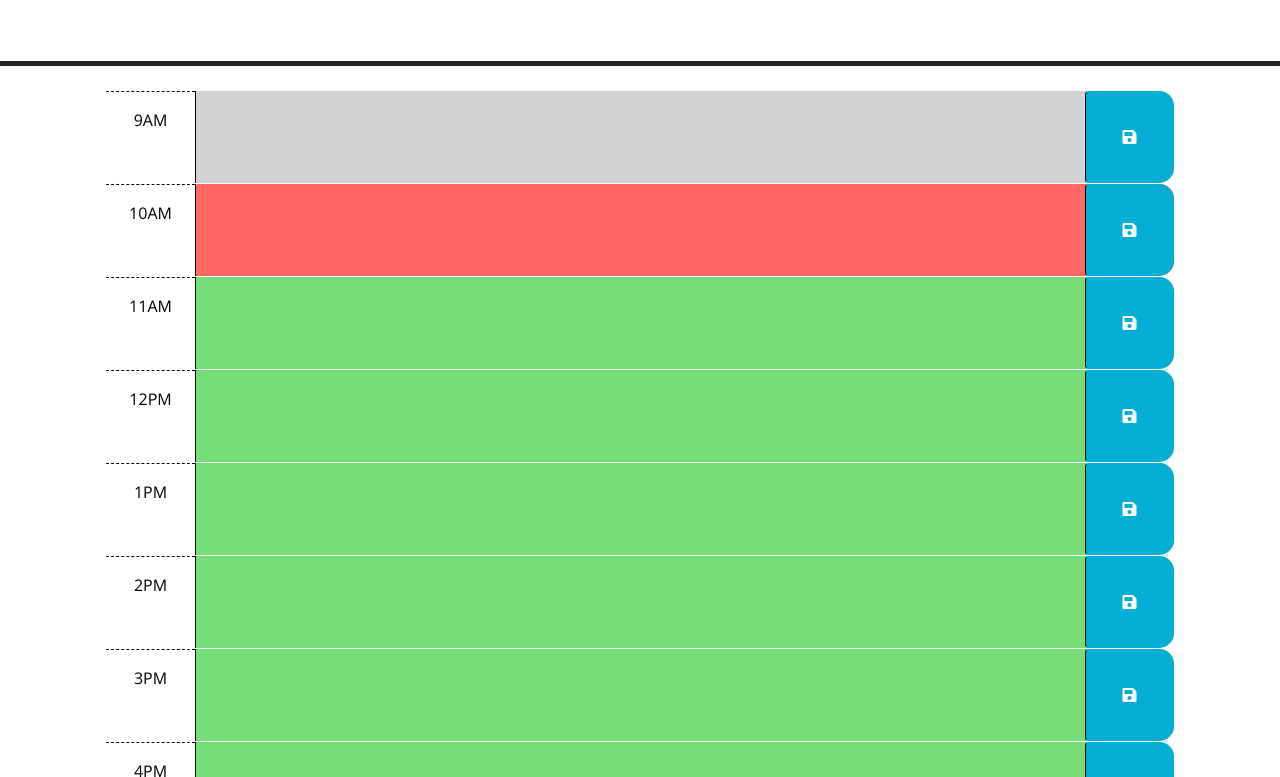
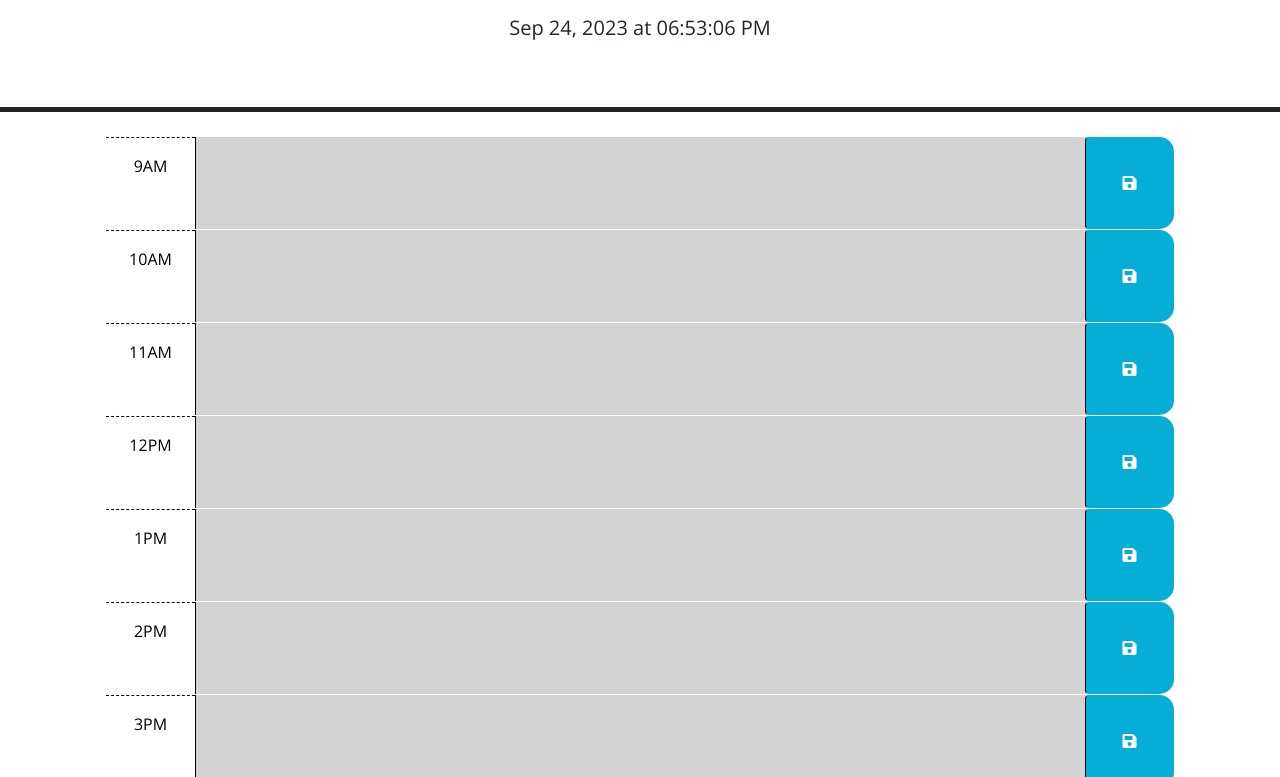
Before and after one commit to FrattiJ/Planner, a plain HTML site: page index.html in a window 1280 px wide. Shown: the part 166-943 px from the top of the page. Drawn offline with nearby package versions, Linux system fonts and the light colour scheme.

Commit message:
finished

```diff
--- a/index.html
+++ b/index.html
@@ -40,7 +40,7 @@
         -->
 
       <!-- Example of a past time block. The "past" class adds a gray background color. -->
-      <div id="hour-9" class="row time-block past">
+      <div id="09" class="row time-block">
         <div class="col-2 col-md-1 hour text-center py-3">9AM</div>
         <textarea class="col-8 col-md-10 description" rows="3"> </textarea>
         <button class="btn saveBtn col-2 col-md-1" aria-label="save">
@@ -49,7 +49,7 @@
       </div>
 
       <!-- Example of a a present time block. The "present" class adds a red background color. -->
-      <div id="hour-10" class="row time-block present">
+      <div id="10" class="row time-block">
         <div class="col-2 col-md-1 hour text-center py-3">10AM</div>
         <textarea class="col-8 col-md-10 description" rows="3"> </textarea>
         <button class="btn saveBtn col-2 col-md-1" aria-label="save">
@@ -58,7 +58,7 @@
       </div>
 
       <!-- Example of a future time block. The "future" class adds a green background color. -->
-      <div id="hour-11" class="row time-block future">
+      <div id="11" class="row time-block">
         <div class="col-2 col-md-1 hour text-center py-3">11AM</div>
         <textarea class="col-8 col-md-10 description" rows="3"> </textarea>
         <button class="btn saveBtn col-2 col-md-1" aria-label="save">
@@ -66,7 +66,7 @@
         </button>
       </div>
 
-      <div id="hour-12" class="row time-block future">
+      <div id="12" class="row time-block">
         <div class="col-2 col-md-1 hour text-center py-3">12PM</div>
         <textarea class="col-8 col-md-10 description" rows="3"> </textarea>
         <button class="btn saveBtn col-2 col-md-1" aria-label="save">
@@ -74,7 +74,7 @@
         </button>
       </div>
 
-      <div id="hour-13" class="row time-block future">
+      <div id="13" class="row time-block">
         <div class="col-2 col-md-1 hour text-center py-3">1PM</div>
         <textarea class="col-8 col-md-10 description" rows="3"> </textarea>
         <button class="btn saveBtn col-2 col-md-1" aria-label="save">
@@ -82,7 +82,7 @@
         </button>
       </div>
 
-      <div id="hour-14" class="row time-block future">
+      <div id="14" class="row time-block">
         <div class="col-2 col-md-1 hour text-center py-3">2PM</div>
         <textarea class="col-8 col-md-10 description" rows="3"> </textarea>
         <button class="btn saveBtn col-2 col-md-1" aria-label="save">
@@ -90,7 +90,7 @@
         </button>
       </div>
 
-      <div id="hour-15" class="row time-block future">
+      <div id="15" class="row time-block">
         <div class="col-2 col-md-1 hour text-center py-3">3PM</div>
         <textarea class="col-8 col-md-10 description" rows="3"> </textarea>
         <button class="btn saveBtn col-2 col-md-1" aria-label="save">
@@ -98,7 +98,7 @@
         </button>
       </div>
 
-      <div id="hour-16" class="row time-block future">
+      <div id="16" class="row time-block">
         <div class="col-2 col-md-1 hour text-center py-3">4PM</div>
         <textarea class="col-8 col-md-10 description" rows="3"> </textarea>
         <button class="btn saveBtn col-2 col-md-1" aria-label="save">
@@ -106,7 +106,7 @@
         </button>
       </div>
 
-      <div id="hour-17" class="row time-block future">
+      <div id="17" class="row time-block">
         <div class="col-2 col-md-1 hour text-center py-3">5PM</div>
         <textarea class="col-8 col-md-10 description" rows="3"> </textarea>
         <button class="btn saveBtn col-2 col-md-1" aria-label="save">
@@ -114,7 +114,7 @@
         </button>
       </div>
 
-    <script src="https://code.jquery.com/jquery-3.4.1.min.js"></script>
+      <script src="https://code.jquery.com/jquery-3.7.1.min.js" integrity="sha256-/JqT3SQfawRcv/BIHPThkBvs0OEvtFFmqPF/lYI/Cxo=" crossorigin="anonymous"></script>
     <script
       src="https://cdn.jsdelivr.net/npm/dayjs@1.11.3/dayjs.min.js"
       integrity="sha256-iu/zLUB+QgISXBLCW/mcDi/rnf4m4uEDO0wauy76x7U="
--- a/script.js
+++ b/script.js
@@ -1,6 +1,7 @@
 // Wrap all code that interacts with the DOM in a call to jQuery to ensure that
 // the code isn't run until the browser has finished rendering all the elements
 // in the html.
+
 $(function () {
   // TODO: Add a listener for click events on the save button. This code should
   // use the id in the containing time-block as a key to save the user input in
@@ -8,16 +9,66 @@ $(function () {
   // function? How can DOM traversal be used to get the "hour-x" id of the
   // time-block containing the button that was clicked? How might the id be
   // useful when saving the description in local storage?
-  //
+  var saveButtons = document.querySelectorAll('.saveBtn');
+  var timeBlock = document.querySelectorAll('.time-block');
+
+  for (let i = 0; i < saveButtons.length; i++) {
+    saveButtons[i].addEventListener('click', function() {
+      var timeBlock = this.closest('.time-block');
+      var timeBlockId = timeBlock.id;
+
+      var userInput = timeBlock.querySelector('textarea').value;
+      localStorage.setItem(timeBlockId, userInput);
+    });
+  };
+
+  // TODO: Add code to get any user input that was saved in localStorage and set
+  // the values of the corresponding textarea elements. HINT: How can the id
+  // attribute of each time-block be used to do this?
+  function loadUserInputFromLocalStorage() {
+    for (let i = 0; i < timeBlock.length; i++) {
+      var timeBlockId = timeBlock[i].id;
+      var userInput = localStorage.getItem(timeBlockId);
+      var textarea = timeBlock[i].querySelector('textarea');
+      if (userInput !== null) {
+        textarea.value = userInput;
+      };
+    };
+  };
+  loadUserInputFromLocalStorage();
+
   // TODO: Add code to apply the past, present, or future class to each time
   // block by comparing the id to the current hour. HINTS: How can the id
   // attribute of each time-block be used to conditionally add or remove the
   // past, present, and future classes? How can Day.js be used to get the
   // current hour in 24-hour time?
-  //
-  // TODO: Add code to get any user input that was saved in localStorage and set
-  // the values of the corresponding textarea elements. HINT: How can the id
-  // attribute of each time-block be used to do this?
-  //
+  function timeClass() {
+    var now = dayjs()
+    var formattedDateTime = now.format('HH');
+    console.log(formattedDateTime);
+
+    for (let i = 0; i < timeBlock.length; i++) {
+      var timeBlockId = timeBlock[i].id;
+      console.log(timeBlockId);
+
+      if (timeBlockId === formattedDateTime) {
+        timeBlock[i].classList.add('present')
+      } else if (timeBlockId < formattedDateTime) {
+        timeBlock[i].classList.add('past')
+      } else {
+        timeBlock[i].classList.add('future')
+      };
+    };
+  };
+  timeClass();
+  setInterval(timeClass, 1000*60);
+
   // TODO: Add code to display the current date in the header of the page.
+  function updateDateTime() {
+    var now = dayjs();
+    var formattedDateTime = now.format('MMM DD, YYYY [at] hh:mm:ss A');
+    document.getElementById('currentDay').textContent = formattedDateTime;
+  }
+  updateDateTime();
+  setInterval(updateDateTime, 1000);
 });
```
Also changed, not shown: Work Day Scheduler.gif (added), 1 other file.
